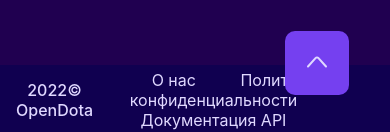
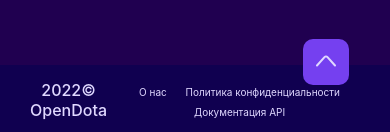
Before and after one commit to Risel/dota2-tracker-vue, a Vue app: page /#/teams in a window 390 px wide. Shown: the part 899-1031 px from the top of the page. Built offline with nearby package versions, Linux system fonts and the light colour scheme; no server answers; what numeralize-ru would draw is missing.

Commit message:
responsive footer done

```diff
--- a/src/layouts/DefaultLayout.vue
+++ b/src/layouts/DefaultLayout.vue
@@ -89,10 +89,18 @@ html,body {
   &-links {
     margin-right: 1rem;
     position: relative;
+
     &_link {
       color: $white-color;
       text-decoration: none;
       margin-right: 2.5rem;
+      @media screen and (max-width: 750px) {
+        margin-right: 1rem;
+        font-size: 12px;
+      }
+      @media screen and (max-width: 471px) {
+        font-size: 10px;
+      }
     }
     &_button {
       -webkit-appearance: none;
@@ -108,6 +116,10 @@ html,body {
       background-color: $button-bg;
       cursor: pointer;
       transition: all 0.3s ease;
+      @media screen and (max-width: 750px) {
+        width: 46px;
+        height: 46px;
+      }
       &:hover {
         background-color: $green-color;
       }
--- a/src/views/HomeView.vue
+++ b/src/views/HomeView.vue
@@ -78,8 +78,10 @@ export default {
     &-buttons {
       display: flex;
       flex-direction: row;
+      gap: 20px;
       @media screen and (max-width: 415px){
         flex-direction: column;
+        gap: 0;
         button {
           margin: 40px 0;
           &:nth-child(even) {
```
